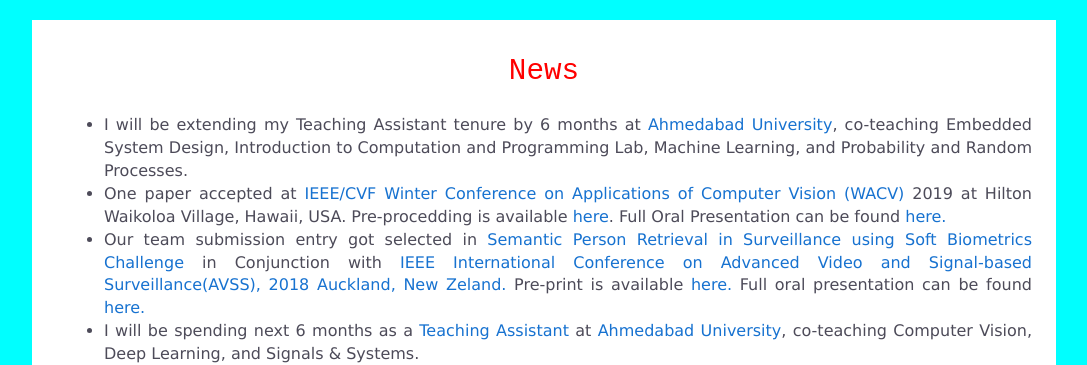
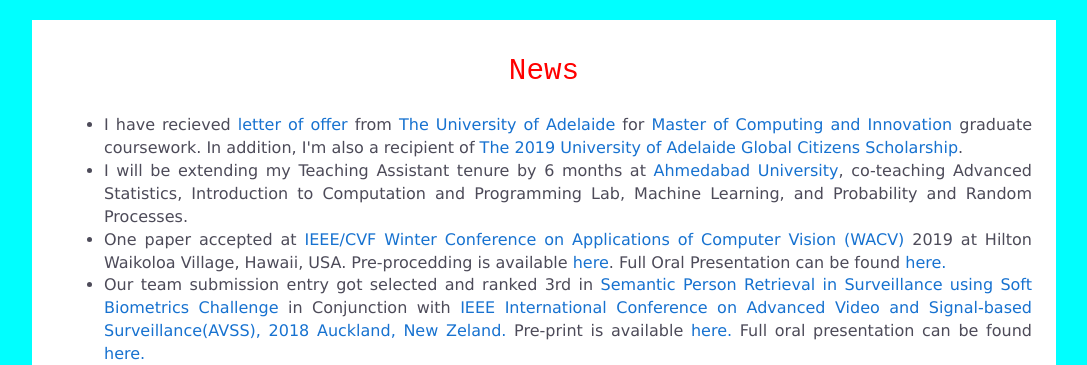
Before and after one commit to Vanditg/vanditg.github.io, a plain HTML site: page index.html in a window 1280 px wide. Shown: the part 443-808 px from the top of the page, without its empty margins (96-1183 px from the left). Drawn offline with nearby package versions, Linux system fonts and the light colour scheme.

Commit message:
Offer Letter from University of Adelaide, CV Update, Paper Update and Minor Corrections

```diff
--- a/index.html
+++ b/index.html
@@ -71,10 +71,10 @@
     <h2>News</h2>
       <div class="news">
         <ul>
-
-		<li align="justify"><span> I will be extending my Teaching Assistant tenure by 6 months at <a href="https://ahduni.edu.in/">Ahmedabad University</a>, co-teaching Embedded System Design, Introduction to Computation and Programming Lab, Machine Learning, and Probability and Random Processes.</span></li>
+        <li align="justify"><span> I have recieved <a href="pdf/UNI_OFFER.pdf">letter of offer</a> from <a href="https://www.adelaide.edu.au/">The University of Adelaide</a> for <a href="https://www.adelaide.edu.au/degree-finder/mcomi_mcompinnov.html">Master of Computing and Innovation</a> graduate coursework. In addition, I'm also a recipient of <a href="https://international.adelaide.edu.au/admissions/scholarships/the-2019-university-of-adelaide-global-citizens-scholarship-international">The 2019 University of Adelaide Global Citizens Scholarship</a>.
+		<li align="justify"><span> I will be extending my Teaching Assistant tenure by 6 months at <a href="https://ahduni.edu.in/">Ahmedabad University</a>, co-teaching Advanced Statistics, Introduction to Computation and Programming Lab, Machine Learning, and Probability and Random Processes.</span></li>
 		<li align="justify"><span> One paper accepted at <a href="http://wacv19.wacv.net/">IEEE/CVF Winter Conference on Applications of Computer Vision (WACV)</a> 2019 at Hilton Waikoloa Village, Hawaii, USA. Pre-procedding is available <a href="pdf/WACV.pdf">here</a>. Full Oral Presentation can be found <a href="presentation/355_Resized.mp4">here.</a></span></li>
-		<li align="justify"><span> Our team submission entry got selected in <a href="https://semanticsbsearch.wordpress.com/">Semantic Person Retrieval in Surveillance using Soft Biometrics Challenge </a> in Conjunction with <a href="https://avss2018.org/">IEEE International Conference on Advanced Video and Signal-based Surveillance(AVSS), 2018 Auckland, New Zeland.</a> Pre-print is available <a href="https://arxiv.org/abs/1810.05080">here.</a> Full oral presentation can be found <a href="presentation/AVSS.ppsx">here.</a></span></li>
+		<li align="justify"><span> Our team submission entry got selected and ranked 3rd in <a href="https://semanticsbsearch.wordpress.com/">Semantic Person Retrieval in Surveillance using Soft Biometrics Challenge </a> in Conjunction with <a href="https://avss2018.org/">IEEE International Conference on Advanced Video and Signal-based Surveillance(AVSS), 2018 Auckland, New Zeland.</a> Pre-print is available <a href="https://arxiv.org/abs/1810.05080">here.</a> Full oral presentation can be found <a href="presentation/AVSS.ppsx">here.</a></span></li>
         <li align="justify"><span> I will be spending next 6 months as a <a href="pdf/TA_Offer.pdf">Teaching Assistant </a> at <a href="https://ahduni.edu.in/">Ahmedabad University</a>, co-teaching Computer Vision, Deep Learning, and Signals & Systems.</span></li>
 		<li align="justify"><span> One paper accepted at <a href="http://cvpr2018.thecvf.com/program/workshops">IEEE/CVF Computer Vision and Pattern Recognition Workshops (CVPRw) </a>2018, Salt-Lake City, Utah. </span></li>
         <li align="justify"><span> I will serve as a reviewer for <a href="https://sites.google.com/site/mbcc2018w/home?authuser=0">Mutual Benefits of Cognitive and Computer Vision Workshop</a> in Conjunction with <a href="http://cvpr2018.thecvf.com/">Computer Vision and Pattern Recognition (CVPR)</a> 2018, Salt-Lake City, Utah. </span></li>
@@ -176,7 +176,7 @@ booktitle = {The IEEE International Conference on Advanced Video and Signal-base
 month = {November},
 year = {2018}}
           </div>
-		  <p><img src="icons/trophy.png" width="20" height="20" style="border-style:none"> <strong>Third in Sematic Person Retrieval Challenge.</strong>
+		  <p><img src="icons/trophy.png" width="20" height="20" style="border-style:none"> <strong>Third in Semantic Person Retrieval Challenge.</strong>
 		  <h3> Media Coverage </h3>
 		  <a href="https://goo.gl/Xj3bUA"><img src="Media_C/NS.png" width="40" height="40" style="border-style:none"></a>
 		  <a href="https://goo.gl/5mUyUT"><img src="Media_C/DT.png" width="40" height="30" style="border-style:none"></a>
```
Also changed, not shown: 2 other files.
